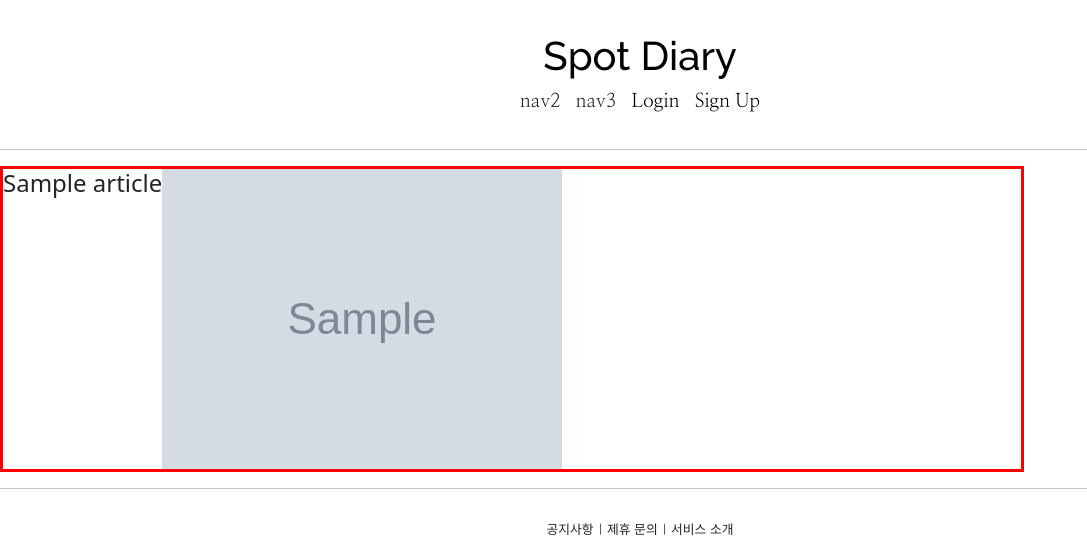
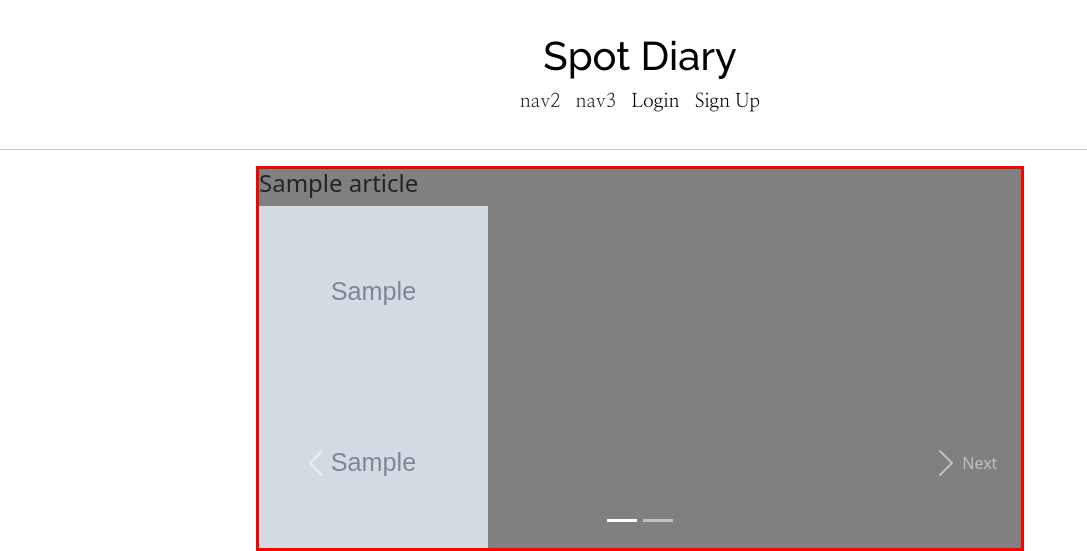
Before and after one commit to nangeee/django-spot-diary, a Django app: page /articles/detail/1 in a window 1280 px wide. Shown: the top 551 px of the page, without its empty margins (0-1087 px from the left). Run offline with Django 4.2, Linux system fonts and the light colour scheme; tables that the repository leaves empty hold one stand-in row (values such as "Sample post"); grey boxes marked "Sample" are stand-in pictures; some libraries are stand-ins or nearby versions.

Commit message:
Edit carousel for article images - failed

```diff
--- a/articleapp/templates/articleapp/detail.html
+++ b/articleapp/templates/articleapp/detail.html
@@ -2,50 +2,109 @@
 
 {% load static %}
 
+{% load bootstrap5 %}
+
 {% block content %}
 
-    <div class="article_container">
-        <h4> {{ current_article.title }} </h4>
+<div class="article_container">
+    <h4> {{ current_article.title }} </h4>
 
-        <div >
-            {% if current_article.image %}
-            {% for cur in current_article.image.all %}
-            <div >
-                <img class="d-block w-100" src="{{ cur.image.url }}" alt="First slide">
-            </div>
-              {% endfor %}
-              {% endif %}
+    {% for cur in current_article.image.all %}
+    <img src="{{ cur.image.url }}" class="article_img">
+    {% endfor %}
 
-<!--        <div id="carouselExampleControls" class="carousel slide" data-ride="carousel">-->
-<!--          <div class="carousel-inner">-->
-<!--              {% if current_article.image %}-->
-<!--              {% for cur in current_article.image.all %}-->
-<!--                  <div class="carousel-item">-->
-<!--                    <img class="d-block w-100" src="{{ cur.image.url }}" alt="First slide">-->
-<!--                  </div>-->
-<!--              {% endfor %}-->
-<!--              {% endif %}-->
+    <!--    <div id="carouselExample" class="carousel slide">-->
+    <!--        <div class="carousel-inner">-->
+    <!--            <div class="carousel-item active">-->
+    <!--                <img src="{% static 'emoji1.png' %}" class="d-block w-30" alt="...">-->
+    <!--            </div>-->
+    <!--        </div>-->
+    <!--        <button class="carousel-control-prev" type="button" data-bs-target="#carouselExample" data-bs-slide="prev">-->
+    <!--            <span class="carousel-control-prev-icon" aria-hidden="true"></span>-->
+    <!--            <span class="visually-hidden" >Previous</span>-->
+    <!--        </button>-->
+    <!--        <button class="carousel-control-next" type="button" data-bs-target="#carouselExample" data-bs-slide="next">-->
+    <!--            <span class="carousel-control-next-icon" aria-hidden="true"></span>-->
+    <!--            <span class="visually-hidden" style="color:black">Next</span>-->
+    <!--        </button>-->
+    <!--    </div>-->
 
-<!--            <div class="carousel-item active">-->
-<!--              <img class="d-block w-100" src="..." alt="First slide">-->
-<!--            </div>-->
-<!--            <div class="carousel-item">-->
-<!--              <img class="d-block w-100" src="..." alt="Second slide">-->
-<!--            </div>-->
-<!--            <div class="carousel-item">-->
-<!--              <img class="d-block w-100" src="..." alt="Third slide">-->
-<!--            </div>-->
-<!--          </div>-->
-<!--          <a class="carousel-control-prev" href="#carouselExampleControls" role="button" data-slide="prev">-->
-<!--            <span class="carousel-control-prev-icon" aria-hidden="true"></span>-->
-<!--            <span class="sr-only">Previous</span>-->
-<!--          </a>-->
-<!--          <a class="carousel-control-next" href="#carouselExampleControls" role="button" data-slide="next">-->
-<!--            <span class="carousel-control-next-icon" aria-hidden="true"></span>-->
-<!--            <span class="sr-only">Next</span>-->
-<!--          </a>-->
+    <!--        <div >-->
+    <!--            {% if current_article.image %}-->
+    <!--            {% for cur in current_article.image.all %}-->
+    <!--            <div >-->
+    <!--                <img class="d-block w-20" src="{{ cur.image.url }}" >-->
+    <!--            </div>-->
+    <!--            {% endfor %}-->
+    <!--            {% endif %}-->
+
+    <!--            test-->
+    {% if current_article.image %}
+    <div id="carouselExampleIndicators" class="carousel slide">
+        <div class="carousel-indicators">
+            <button type="button" data-bs-target="#carouselExampleIndicators" data-bs-slide-to="0" class="active"
+                    aria-current="true" aria-label="Slide 1"></button>
+            <button type="button" data-bs-target="#carouselExampleIndicators" data-bs-slide-to="1"
+                    aria-label="Slide 2"></button>
         </div>
 
+        <div class="carousel-inner">
+            {% for cur in current_article.image.all %}
+            <div class="carousel-item {% if forloop.counter0 == 0 %} active {% endif %}">
+                <img src="{{ cur.image.url }}" class="d-block article_img" alt="...">
+            </div>
+            {% endfor %}
+        </div>
+        <button class="carousel-control-prev" type="button" data-bs-target="#carouselExampleIndicators"
+                data-bs-slide="prev">
+            <span class="carousel-control-prev-icon" aria-hidden="true"></span>
+            <span class="visually-hidden">Previous</span>
+        </button>
+        <button class="carousel-control-next" type="button" data-bs-target="#carouselExampleIndicators"
+                data-bs-slide="next">
+            <span class="carousel-control-next-icon" aria-hidden="true"></span>
+            <span>Next</span>
+        </button>
     </div>
+    {% endif %}
+
+</div>
+
+<div id="carouselExampleAutoplaying" class="carousel slide" style="background-color:black">
+    <!--    <div class="carousel-indicators">-->
+    <!--        <button type="button" data-bs-target="#carouselExampleIndicators2" data-bs-slide-to="0" class="active"-->
+    <!--                aria-current="true" aria-label="Slide 1"></button>-->
+    <!--        <button type="button" data-bs-target="#carouselExampleIndicators2" data-bs-slide-to="1"-->
+    <!--                aria-label="Slide 2"></button>-->
+    <!--    </div>-->
+
+    <div class="carousel-inner">
+        <div class="carousel-item active">
+            <img src="{% static 'emoji1.png' %}" class="d-block w-100" alt="...">
+        </div>
+        <div class="carousel-item">
+            <img src="{% static '7-baek.jpg' %}" class="d-block w-100" alt="...">
+        </div>
+    </div>
+    <button class="carousel-control-prev" type="button" data-bs-target="#carouselExampleAutoplaying"
+            data-bs-slide="prev">
+        <span class="carousel-control-prev-icon" aria-hidden="true"></span>
+        <span class="visually-hidden">Previous</span>
+    </button>
+    <button class="carousel-control-next" type="button" data-bs-target="#carouselExampleAutoplaying"
+            data-bs-slide="next">
+        <span class="carousel-control-next-icon" aria-hidden="true"></span>
+        <span class="visually-hidden">Next</span>
+    </button>
+</div>
+
+<script>
+const myCarouselElement = document.querySelector('#carouselExampleAutoplaying');
+
+const carousel = new bootstrap.Carousel(myCarouselElement, {
+  interval: 2000,
+  touch: false
+})
+</script>
 
 {% endblock %}
--- a/static/base.css
+++ b/static/base.css
@@ -107,7 +107,13 @@ a:hover {
 }
 
 .article_container {
-    width: 80%;
+    width: 60%;
     border: red solid 3px;
-    display: flex;
+    display: grid;
+    margin: auto;
+    background-color: gray;
 }
+
+.article_img {
+    width: 30%;
+}
--- a/templates/head.html
+++ b/templates/head.html
@@ -22,4 +22,7 @@
     <!-- Default CSS Link -->
     <link rel="stylesheet" type="text/css" href="{% static 'base.css' %}?after">
     <!-- base.css라는 정적 파일의 주소를 장고가 동적으로 가져옴 -->
+
+<!--    jquery-->
+    <script src="https://code.jquery.com/jquery-3.6.4.min.js" integrity="sha256-oP6HI9z1XaZNBrJURtCoUT5SUnxFr8s3BzRl+cbzUq8=" crossorigin="anonymous"></script>
 </head>
```
Also changed, not shown: mediafiles/article/test1-baek.jpg (added), mediafiles/article/test1-po.jpg (added), mediafiles/article/제목1-img1.png (added), mediafiles/article/제목1-img2.png (added), mediafiles/article/제목1111-baek.jpg (added), mediafiles/article/제목1111-po.jpg (added), static/7-baek.jpg (added).
